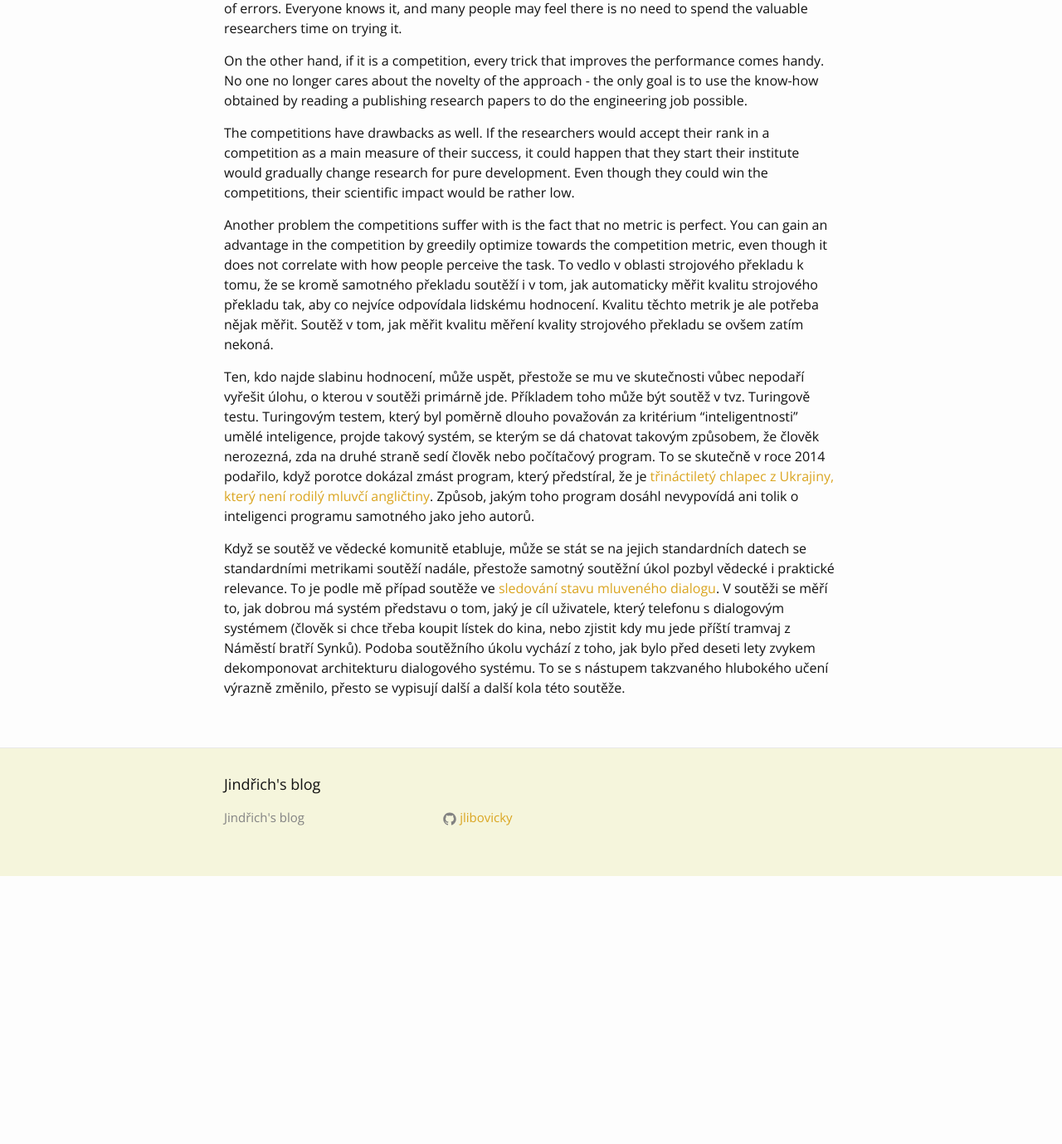
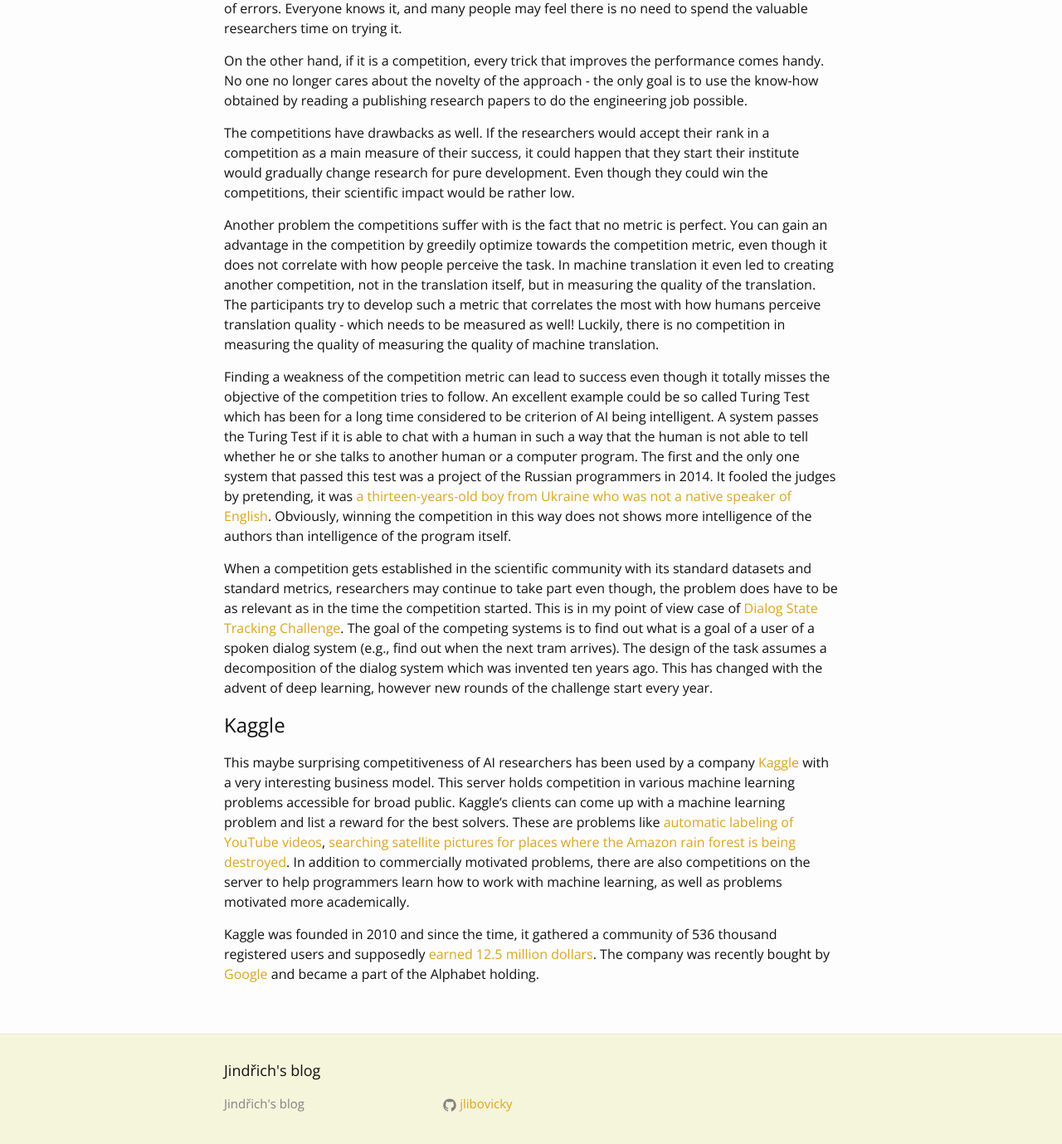
Before and after one commit to jlibovicky/jlibovicky.github.io, a Jekyll site: the page built from _posts/2017-05-21-Shared-tasks.md, in a window 1280 px wide and 1400 px high, scrolled down 1433 px. Shown: the top 1379 px of the window at 83% size. Built offline with Jekyll 4.4.1, drawn with Linux system fonts in a browser that asks for light colours; some web fonts are replaced; comment, search, counter and statistics services are not loaded; before the commit the page ends 2489 px from its top, so only the background shows below that.

Commit message:
translated up to the list

```diff
--- a/_posts/2017-05-21-Shared-tasks.md
+++ b/_posts/2017-05-21-Shared-tasks.md
@@ -81,33 +81,55 @@ impact would be rather low.
 Another problem the competitions suffer with is the fact that no metric is
 perfect. You can gain an advantage in the competition by greedily optimize
 towards the competition metric, even though it does not correlate with how
-people perceive the task.
-To vedlo v oblasti strojového překladu k tomu, že se kromě
-samotného překladu soutěží i v tom, jak automaticky měřit kvalitu strojového
-překladu tak, aby co nejvíce odpovídala lidskému hodnocení. Kvalitu těchto
-metrik je ale potřeba nějak měřit. Soutěž v tom, jak měřit kvalitu měření
-kvality strojového překladu se ovšem zatím nekoná.
+people perceive the task. In machine translation it even led to creating
+another competition, not in the translation itself, but in measuring the
+quality of the translation. The participants try to develop such a metric that
+correlates the most with how humans perceive translation quality - which needs
+to be measured as well! Luckily, there is no competition in measuring the
+quality of measuring the quality of machine translation.
 
-Ten, kdo najde slabinu hodnocení, může uspět, přestože se mu ve skutečnosti
-vůbec nepodaří vyřešit úlohu, o kterou v soutěži primárně jde. Příkladem toho
-může být soutěž v tvz. Turingově testu. Turingovým testem, který byl poměrně
-dlouho považován za kritérium "inteligentnosti" umělé inteligence, projde
-takový systém, se kterým se dá chatovat takovým způsobem, že člověk nerozezná,
-zda na druhé straně sedí člověk nebo počítačový program. To se skutečně v roce
-2014 podařilo, když porotce dokázal zmást program, který předstíral, že je
-[třináctiletý chlapec z Ukrajiny, který není rodilý mluvčí
-angličtiny](https://www.theguardian.com/technology/2014/jun/08/super-computer-simulates-13-year-old-boy-passes-turing-test).
-Způsob, jakým toho program dosáhl nevypovídá ani tolik o inteligenci programu
-samotného jako jeho autorů.
+Finding a weakness of the competition metric can lead to success even though it
+totally misses the objective of the competition tries to follow. An excellent
+example could be so called Turing Test which has been for a long time
+considered to be criterion of AI being intelligent. A system passes the Turing
+Test if it is able to chat with a human in such a way that the human is not
+able to tell whether he or she talks to another human or a computer program.
+The first and the only one system that passed this test was a project of the
+Russian programmers in 2014. It fooled the judges by pretending, it was [a
+thirteen-years-old boy from Ukraine who was not a native speaker of
+English](https://www.theguardian.com/technology/2014/jun/08/super-computer-simulates-13-year-old-boy-passes-turing-test).
+Obviously, winning the competition in this way does not shows more intelligence
+of the authors than intelligence of the program itself.
 
-Když se soutěž ve vědecké komunitě etabluje, může se stát se na jejich
-standardních datech se standardními metrikami soutěží nadále, přestože samotný
-soutěžní úkol pozbyl vědecké i praktické relevance. To je podle mě případ
-soutěže ve [sledování stavu mluveného
-dialogu](http://workshop.colips.org/dstc5/). V soutěži se měří to, jak dobrou
-má systém představu o tom, jaký je cíl uživatele, který telefonu s dialogovým
-systémem (člověk si chce třeba koupit lístek do kina, nebo zjistit kdy mu jede
-příští tramvaj z Náměstí bratří Synků). Podoba soutěžního úkolu vychází z toho,
-jak bylo před deseti lety zvykem dekomponovat architekturu dialogového systému.
-To se s nástupem takzvaného hlubokého učení výrazně změnilo, přesto se vypisují
-další a další kola této soutěže.
+When a competition gets established in the scientific community with its
+standard datasets and standard metrics, researchers may continue to take part
+even though, the problem does have to be as relevant as in the time the
+competition started. This is in my  point of view case of [Dialog State
+Tracking Challenge](http://workshop.colips.org/dstc5/). The goal of the
+competing systems is to find out what is a goal of a user of a spoken dialog
+system (e.g., find out when the next tram arrives). The design of the task
+assumes a decomposition of the dialog system which was invented ten years ago.
+This has changed with the advent of deep learning, however new rounds of the
+challenge start every year.
+
+# Kaggle
+
+This maybe surprising competitiveness of AI researchers has been used by a
+company [Kaggle](https://www.kaggle.com) with a very interesting business
+model. This server holds competition in various machine learning problems
+accessible for broad public. Kaggle's clients can come up with a machine
+learning problem and list a reward for the best solvers. These are problems
+like [automatic labeling of YouTube
+videos](https://www.kaggle.com/c/youtube8m), [searching satellite pictures for
+places where the Amazon rain forest is being
+destroyed](https://www.kaggle.com/c/planet-understanding-the-amazon-from-space).
+In addition to commercially motivated problems, there are also competitions on
+the server to help programmers learn how to work with machine learning, as well
+as problems motivated more academically.
+
+Kaggle was founded in 2010 and since the time, it gathered a community of 536
+thousand registered users and supposedly [earned 12.5 million
+dollars](https://www.crunchbase.com/organization/kaggle#/entity). The company
+was recently bought by
+[Google](https://techcrunch.com/2017/03/07/google-is-acquiring-data-science-community-kaggle/)
+and became a part of the Alphabet holding.
```
Also changed, not shown: _posts/2017-04-14-Souteze.md (+7 -7 lines).
